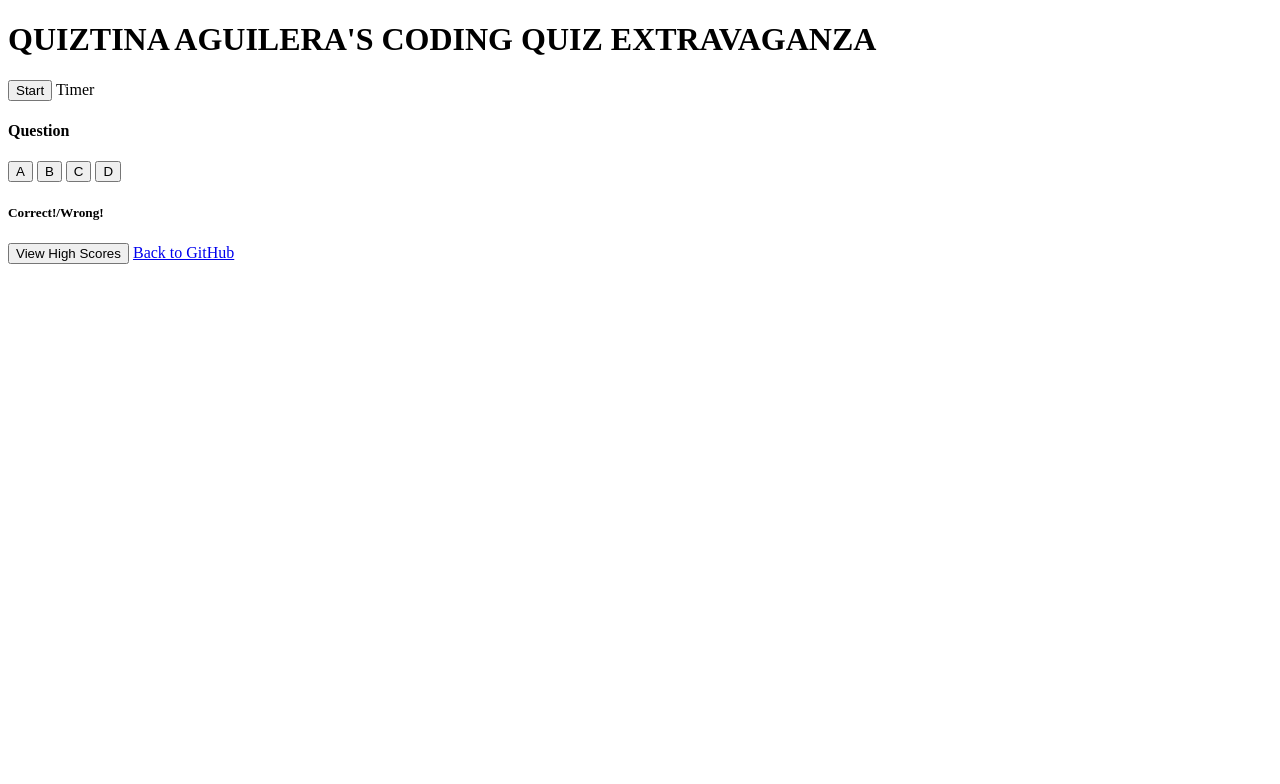
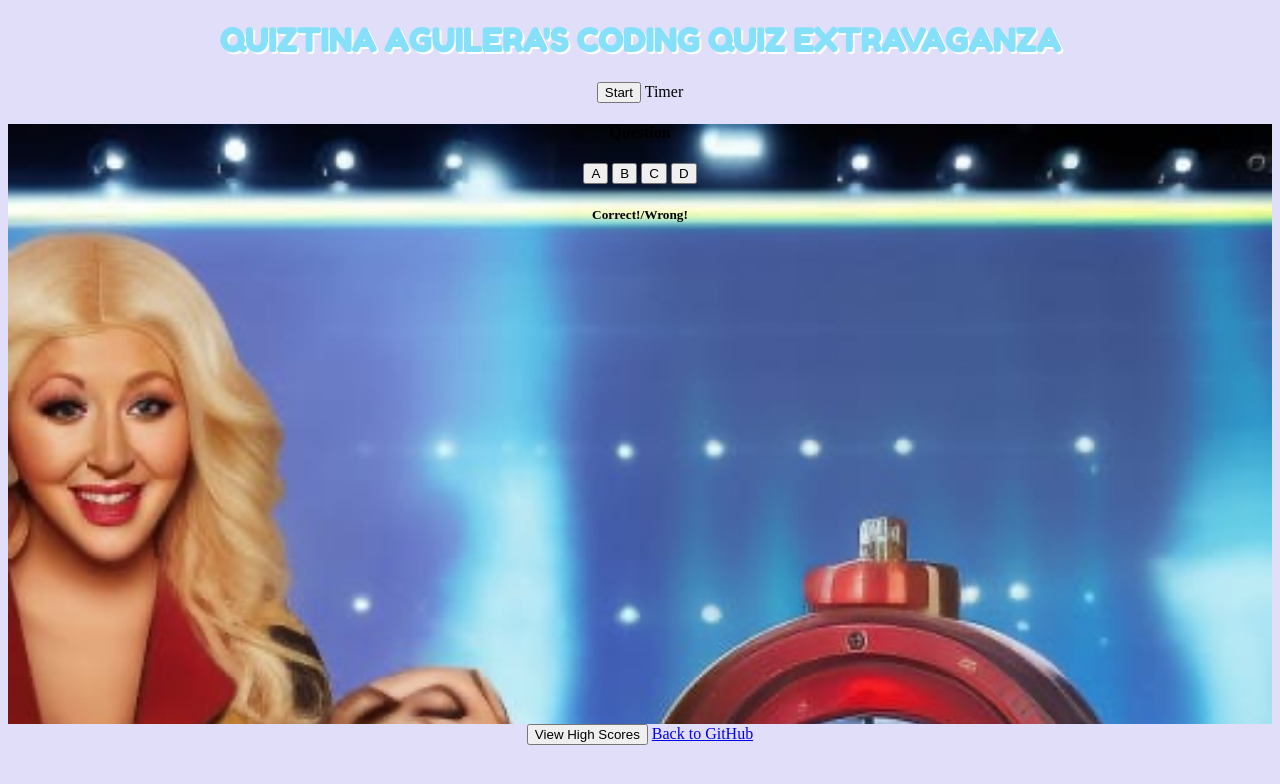
Before and after one commit to sprouts-parent/coding-quiztina-aguilera, a plain HTML site: page index.html in a window 1280 px wide. Drawn offline with Linux system fonts and the light colour scheme.

Commit message:
styled body, page header

```diff
--- a/assets/style.css
+++ b/assets/style.css
@@ -0,0 +1,20 @@
+body {
+    background-color: rgb(225, 222, 249);
+    text-align: center;
+}
+
+#pageHeader {
+    font-family: 'Fredoka One';
+    color: rgb(134, 224, 249);
+    text-shadow: white 2px 2px;
+}
+
+/* start button / timer styling here*/
+
+#QApanel {
+    background-image: url(./images/quiztina.png);
+    background-repeat: no-repeat;
+    background-size: cover;
+    width: 100%;
+    height: 600px;
+}
--- a/index.html
+++ b/index.html
@@ -5,6 +5,9 @@
     <meta name="viewport" content="width=device-width, initial-scale=1.0" />
     <meta http-equiv="X-UA-Compatible" content="ie=edge" />
     <link rel="stylesheet" href="./assets/style.css" />
+    <link rel="preconnect" href="https://fonts.googleapis.com">
+    <link rel="preconnect" href="https://fonts.gstatic.com" crossorigin>
+    <link href="https://fonts.googleapis.com/css2?family=Fredoka+One&display=swap" rel="stylesheet">
     <title>Coding Quiz!</title>
   </head>
   <body>
@@ -21,7 +24,7 @@
                 <button id = "answerB">B</button>
                     <button id = "answerC">C</button>
                         <button id = "answerD">D</button>
-        <h5 id = "">Correct!/Wrong!</h5>
+        <h5 id = "resultReveal">Correct!/Wrong!</h5>
     </div>
     <div>
         <button id = "highScoresBtn">View High Scores</button>
```
